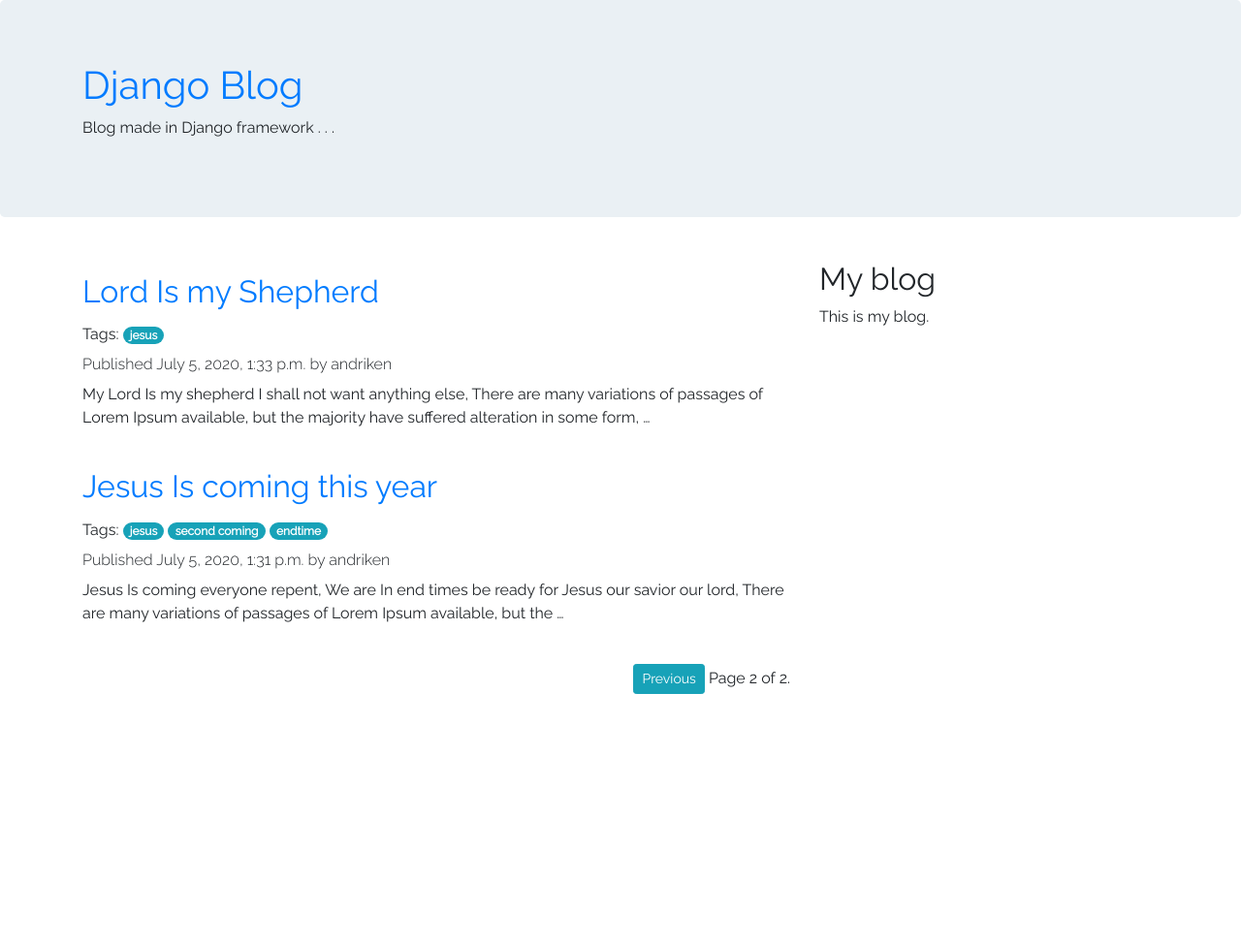
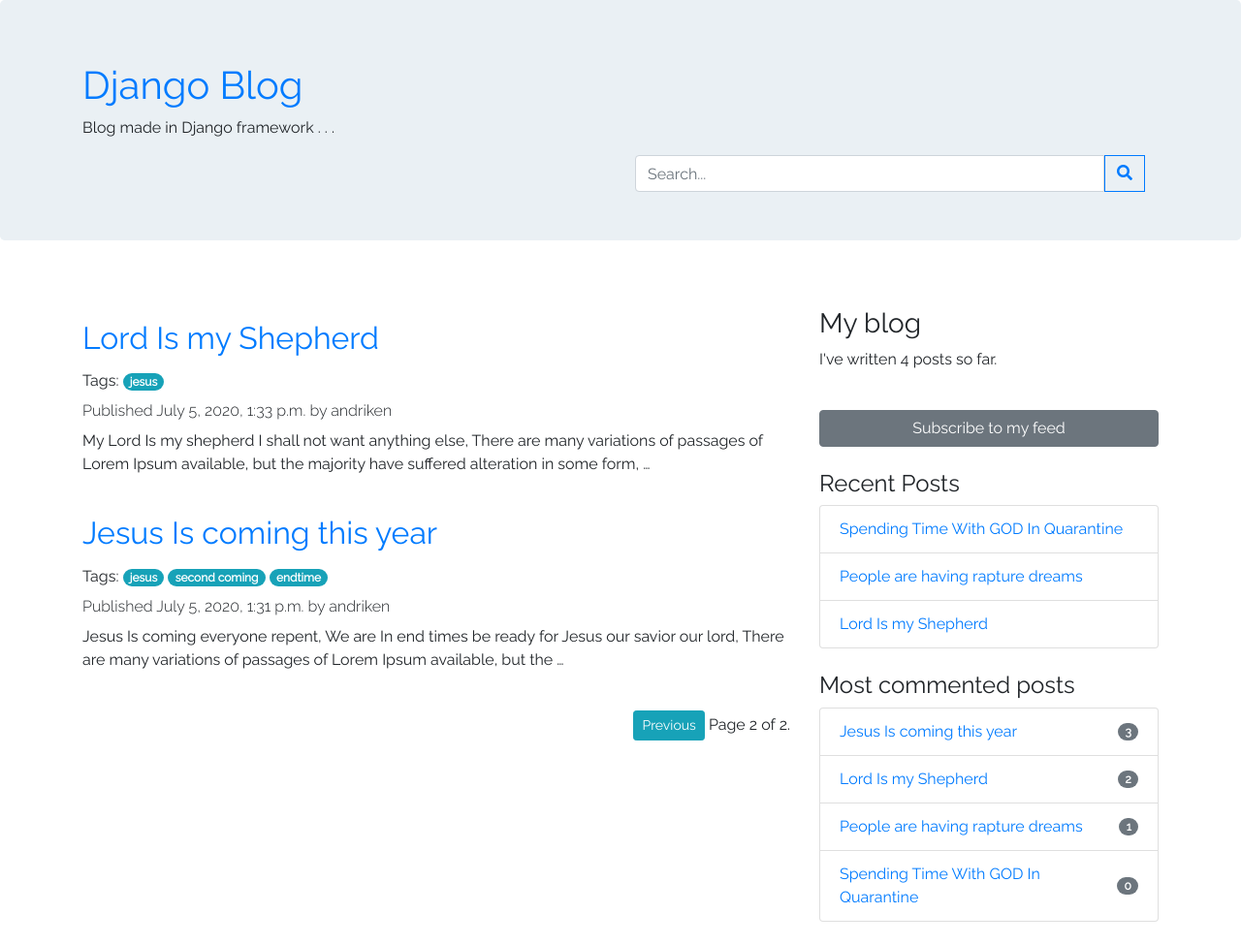
Before and after one commit to andriken/Django-Blog, a Django app: page /blog/?page=2 in a window 1280 px wide. Shown: the whole page at 97% size. Before the commit the page ends 716 px from the top, so only its background shows below. Run offline with Django 3.2, Linux system fonts and the light colour scheme; data comes from the database, SQL or seed files in the repository; both versions use the stored data as it was after the commit; parts of the project's set-up code (start-up, migrations or seed data) failed here and were passed over; some libraries are stand-ins or nearby versions.

Commit message:
feat: Added multiple features listed below
- Added tags to posts
- Added sitemap and post feed
- Changed from SQL to PostgreSQL
- Added full-text search functionality with PostgreSQL

```diff
--- a/blog/forms.py
+++ b/blog/forms.py
@@ -36,3 +36,7 @@
                                             'class': 'form-control',
                                             'placeholder': 'Comment'})
         }
+
+
+class SearchForm(forms.Form):
+    query = forms.CharField()
--- a/blog/templates/blog/base.html
+++ b/blog/templates/blog/base.html
@@ -1,4 +1,5 @@
 {% load static %}
+{% load blog_tags %}
 <!DOCTYPE html>
 <html>
 <head>
@@ -7,14 +8,25 @@
     <script src="https://ajax.googleapis.com/ajax/libs/jquery/3.5.1/jquery.min.js"></script>
     <link href="{% static 'blog/style.css' %}" rel="stylesheet">
     <link href="https://fonts.googleapis.com/css2?family=Raleway:wght@300;400&display=swap" rel="stylesheet">
+    <link rel="stylesheet" href="https://use.fontawesome.com/releases/v5.7.0/css/all.css" integrity="sha384-lZN37f5QGtY3VHgisS14W3ExzMWZxybE1SJSEsQp9S+oqd12jhcu+A56Ebc1zFSJ" crossorigin="anonymous">
 </head>
 <body>
     <div class="jumbotron blog-header">
         <div class="container">
             <h1><a href="/blog">Django Blog</a></h1>
             <p>Blog made in Django framework . . .</p>
+            <form action="/blog">
+                <div class="input-group mb-3 col-lg-6" style="margin:0 auto; float: right;">
+                    <input type="text" class="form-control" required name="query" placeholder="Search...">
+                    <div class="input-group-prepend">
+                        <button class="btn btn-outline-primary" type="submit"><i class="fa fa-search" aria-hidden="true"></i></button>
+                    </div>
+                </div>
+            </form>
+            <br>
         </div>
     </div>
+    <br>
     <section class="container">
         <main class="row" id="main">
                 <section class="col-md-8" id="posts-list">
@@ -22,8 +34,25 @@
                     {% endblock %}
                 </section>
                 <aside class="col-md-4">
-                    <h2>My blog</h2>
-                    <p>This is my blog.</p>
+                    <h3>My blog</h3>
+                    <p>I've written {% total_posts %} posts so far.</p>
+                    <br>
+                    <a href="{% url 'blog:post_feed' %}" class="btn btn-secondary btn-block" role="button">Subscribe to my feed</a>
+                    <br>
+                    <h4>Recent Posts</h4>
+                    {% show_latest_posts 3 %}
+                    <br>
+                    <h4>Most commented posts</h4>
+                    <ul class="list-group">
+                        {% get_most_commented_posts as most_commented_post %}
+                        {% for post in most_commented_post %}
+                            <li class="list-group-item d-flex justify-content-between align-items-center">
+                                <a href="{{ post.get_absolute_url }}">{{ post.title }}</a>
+                                <span class="badge badge-secondary badge-pill">{{ post.total_comments }}</span>
+                            </li>
+                        {% endfor %}
+                    </ul>
+                    <br>
                 </aside>
         </main>
     </section>
--- a/blog/templates/blog/post/detail.html
+++ b/blog/templates/blog/post/detail.html
@@ -1,4 +1,5 @@
 {% extends "blog/base.html" %}
+{% load blog_tags %}
 {% block title %}{{ post.title }}{% endblock %}
 
 {% block content %}
@@ -11,7 +12,7 @@
         </header>
         <div class="container-fluid shadow-sm bg-white">
             <p>
-            {{ post.body|linebreaks }}
+            {{ post.body|markdown }}
             </p>
         <div>
     </article>
--- /dev/null
+++ b/blog/templates/blog/post/latest_posts.html
@@ -0,0 +1,7 @@
+<ul class="list-group">
+    {% for post in latest_posts %}
+        <li class="list-group-item">
+            <a href="{{ post.get_absolute_url }}">{{ post.title }}</a>
+        </li>
+    {% endfor %}
+</ul>
--- a/blog/templates/blog/post/list.html
+++ b/blog/templates/blog/post/list.html
@@ -1,8 +1,14 @@
 {% extends "blog/base.html" %}
-
+{% load blog_tags %}
 {% block title %}My Blog{% endblock %}
 
 {% block content %}
+    {% if searchquery %}
+        <h2>Posts containing "{{ searchquery }}"</h2>
+        {% if not posts %}
+            <p>0 posts found</p>
+        {% endif %}
+    {% endif %}
     {% if tag %}
         <h2>Posts tagged with "{{ tag.name }}"</h2>
     {% endif %}
@@ -20,7 +26,7 @@
             <p class="font-weight-light post-info">
                 Published {{ post.publish }} by {{ post.author }}
             </p>
-            {{ post.body|truncatewords:30|linebreaks }}
+            {{ post.body|markdown|truncatewords_html:30 }}
         </article>
     {% endfor %}
     {% include "pagination.html" with page=posts %}
--- /dev/null
+++ b/blog/templatetags/blog_tags.py
@@ -0,0 +1,29 @@
+from django import template
+from ..models import Post
+from django.db.models import Count
+from django.utils.safestring import mark_safe
+import markdown
+
+register = template.Library()
+
+@register.simple_tag
+def total_posts():
+    return Post.published.count()
+
+
+@register.inclusion_tag('blog/post/latest_posts.html')
+def show_latest_posts(count=5):
+    latest_posts = Post.published.order_by('-publish')[:count]
+    return {'latest_posts':latest_posts}
+
+
+@register.simple_tag
+def get_most_commented_posts(count=5):
+    return Post.published.annotate(
+                total_comments=Count('comments')
+                ).order_by('-total_comments')[:count]
+
+
+@register.filter(name='markdown')
+def markdown_format(text):
+    return mark_safe(markdown.markdown(text))
--- a/blog/urls.py
+++ b/blog/urls.py
@@ -1,5 +1,6 @@
 from django.urls import path
 from . import views
+from .feeds import LatestPostsFeed
 
 app_name = 'blog'
 
@@ -10,4 +11,5 @@
     path('<int:year>/<int:month>/<int:day>/<slug:post>',
         views.post_detail, name='post_detail'),
     path('<post_id>/share/', views.post_share, name='post_share'),
+    path('feed/', LatestPostsFeed(), name='post_feed'),
 ]
--- a/blog/views.py
+++ b/blog/views.py
@@ -3,18 +3,30 @@
 from django.views.generic import ListView
 from django.core.paginator import Paginator, EmptyPage, PageNotAnInteger
 from django.core.mail import send_mail
-from .forms import EmailPostForm, CommentForm
+from .forms import EmailPostForm, CommentForm, SearchForm
 from taggit.models import Tag
 from django.db.models import Count
+from django.contrib.postgres.search import SearchVector, SearchQuery, SearchRank
 
 
 def post_list(request, tag_slug=None):
     object_list = Post.published.all()
     tag = None
+    query = None
 
     if tag_slug:
         tag = get_object_or_404(Tag, slug=tag_slug)
         object_list = object_list.filter(tags__in=[tag])
+
+    if 'query' in request.GET:
+        if len(request.GET.get('query')) > 0:
+            query = request.GET.get('query')
+            search_vector = SearchVector('title', 'body')
+            search_query = SearchQuery(query)
+            object_list = Post.published.annotate(search=search_vector,
+                                                    rank=SearchRank(search_vector, search_query)
+                                                    ).filter(search=search_query).order_by('-rank')
+
 
     paginator = Paginator(object_list, 2) # 3 posts in each page
     page = request.GET.get('page')
@@ -29,7 +41,8 @@
         posts = paginator.page(paginator.num_pages)
     return render(request,'blog/post/list.html', {'page': page,
                                                 'posts': posts,
-                                                'tag': tag})
+                                                'tag': tag,
+                                                'searchquery': query})
 
 
 """
--- a/mysite/urls.py
+++ b/mysite/urls.py
@@ -1,7 +1,15 @@
 from django.contrib import admin
 from django.urls import path, include
+from django.contrib.sitemaps.views import sitemap
+from blog.sitemaps import PostSitemap
+
+sitemaps = {
+    'posts': PostSitemap,
+}
 
 urlpatterns = [
     path('admin/', admin.site.urls),
     path('blog/', include('blog.urls', namespace='blog')),
+    path('sitemap.xml', sitemap, {'sitemaps': sitemaps},
+                                    name='django.contrib.sitemaps.views.sitemap'),
 ]
```
Also changed, not shown: blog/feeds.py (added, +19 -0 lines), blog/sitemaps.py (added, +13 -0 lines), mysite/settings.py (+11 -2 lines), blog/models.py (line endings or trailing spaces), blog/templatetags/__init__.py (added), db.sqlite3.
